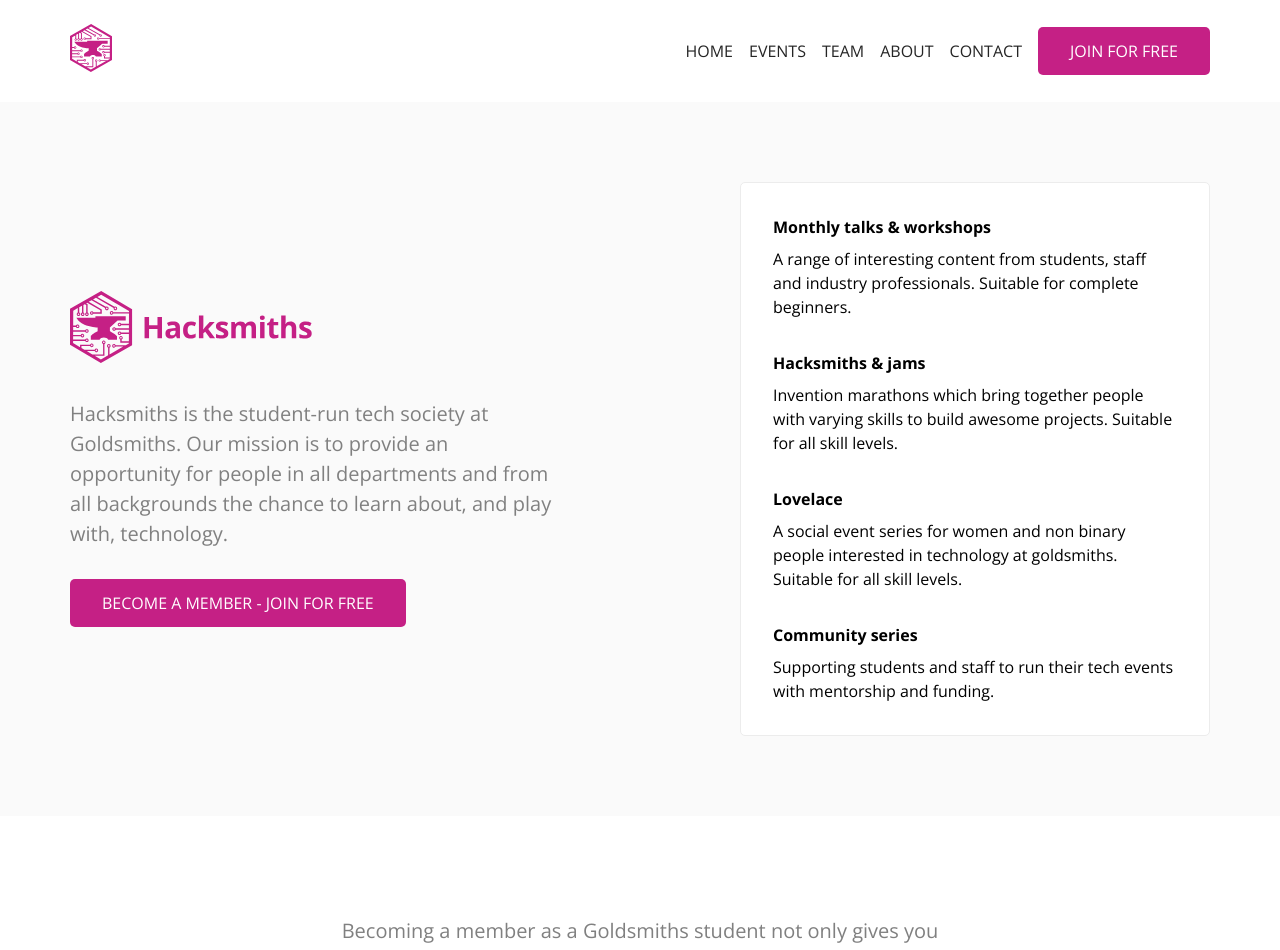
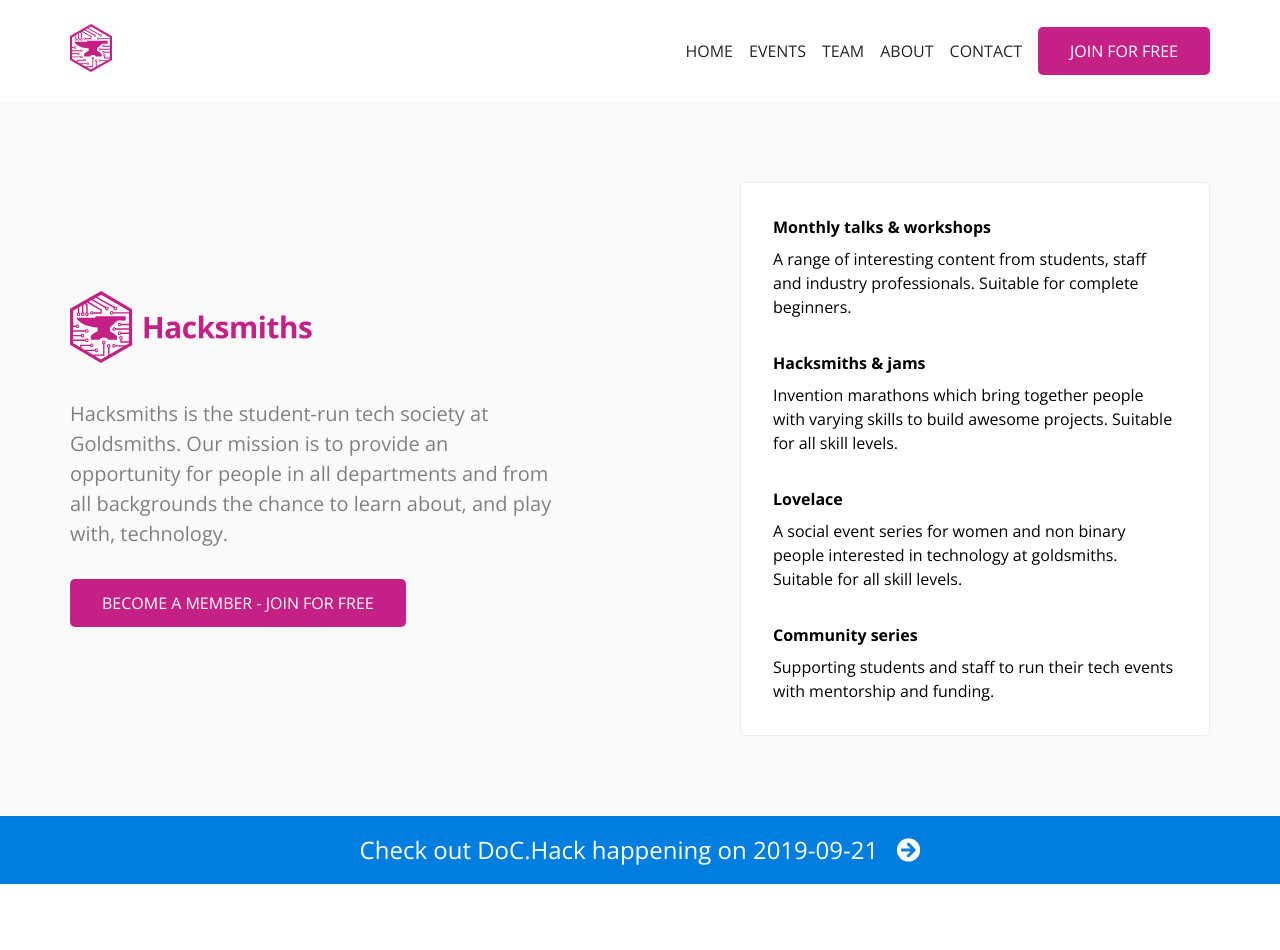
Before and after one commit to skeuomorph/2020.goldsmiths.tech, a Nuxt app: page / in a window 1280 px wide. Shown: the top 950 px of the page. Built offline with nearby package versions, Linux system fonts and the light colour scheme.

Commit message:
HomeEvent

```diff
--- /dev/null
+++ b/components/HomeEvent.vue
@@ -0,0 +1,34 @@
+<template>
+  <div>
+    <n-link :to='event.path' id='event' v-if='Date.parse(event.date) - Date.parse(new Date())>=0'>
+      <h2>Check out {{ event.name }} happening on {{ event.date | moment('ddd Do MMM YYYY') }} <i class="fas fa-arrow-circle-right"></i></h2>
+    </n-link>
+    <n-link to='/events' id='event' v-else>
+      <h2>Check out our upcoming events <i class="fas fa-arrow-circle-right"></i></h2>
+    </n-link>
+  </div>
+</template>
+
+<script>
+export default {
+  computed: {
+    event() {
+      return this.$store.getters.homeEvent
+    }
+  }
+}
+</script>
+
+<style scoped>
+#event {
+  background: var(--secondary);
+  display: block;
+  color: white;
+  text-decoration: none;
+  text-align: center;
+  padding: 1rem;
+}
+i {
+  margin-left: 0.5em;
+}
+</style>
--- a/layouts/default.vue
+++ b/layouts/default.vue
@@ -24,6 +24,7 @@
 <style>
 :root {
   --theme: #C52085;
+  --secondary: #007edf;
   --light: #FAFAFA;
   --light-2: #ECECEC;
   --mid: #808080;
--- a/pages/index.vue
+++ b/pages/index.vue
@@ -1,15 +1,18 @@
 <template>
   <div id='home'>
     <HomeHero />
+    <HomeEvent />
   </div>
 </template>
 
 <script>
 import HomeHero from '~/components/HomeHero';
+import HomeEvent from '~/components/HomeEvent';
 
 export default {
   components: {
-    HomeHero
+    HomeHero,
+    HomeEvent
   }
 }
 </script>
--- a/store/index.js
+++ b/store/index.js
@@ -6,14 +6,14 @@
       date: '2019-04-19',
       path: '/events/anvil',
       type: 'hack',
-      onHome: true
     },
     {
       name: 'DoC.Hack',
       desc: 'A hackday for all members of the Gold Computing community.',
       date: '2019-09-21',
       path: '/events/doc',
-      type: 'hack'
+      type: 'hack',
+      onHome: true
     },
     {
       name: 'Talk 1',
```
